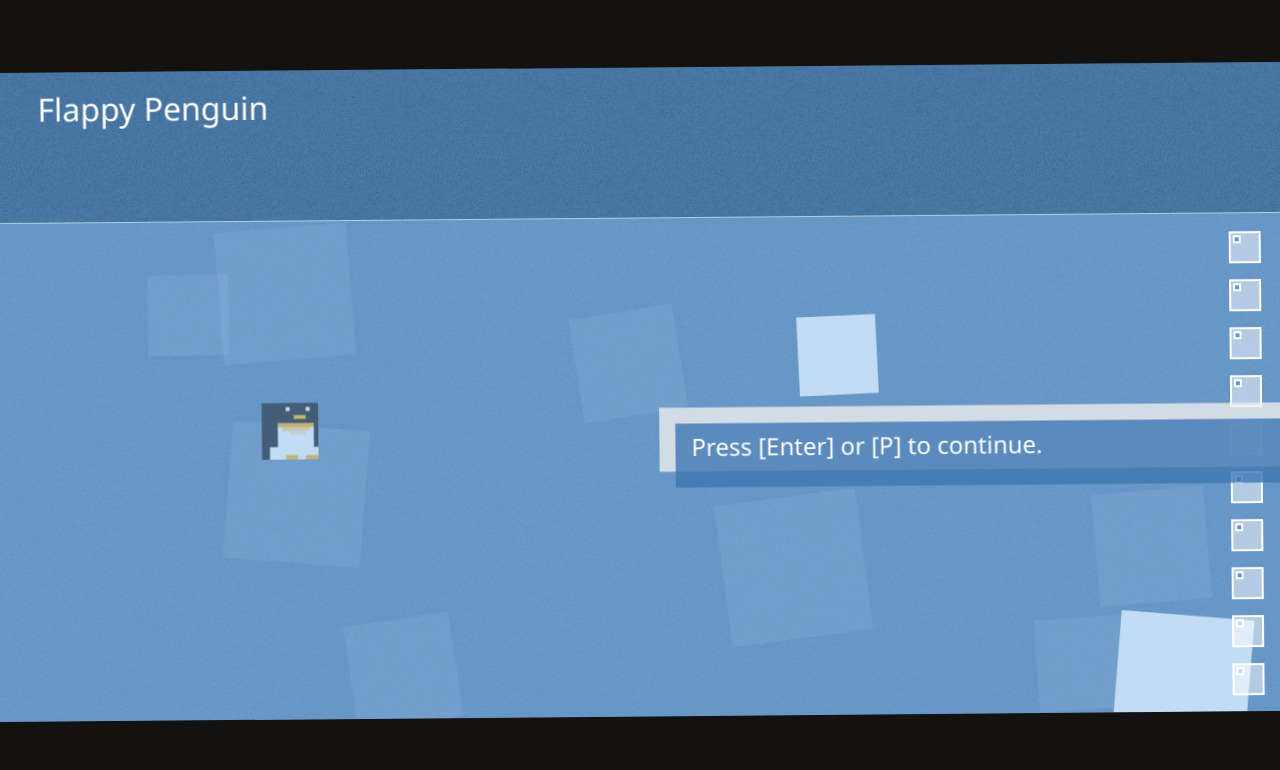
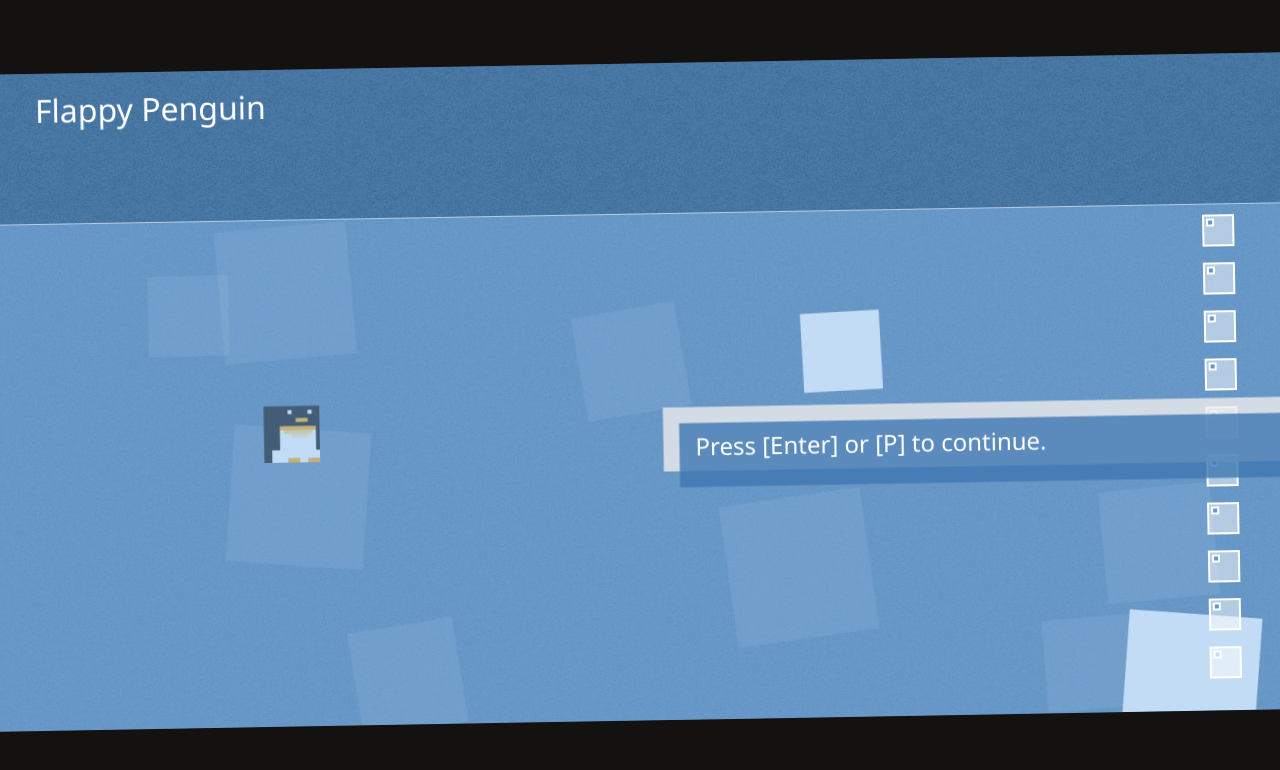
Before and after one commit to StefanCimander/Flappy-Penguin, a plain HTML site: page game/index.html in a window 1280 px wide. Shown: the top 770 px of the page. Drawn offline with Linux system fonts and the light colour scheme.

Commit message:
Minor rotation changes.

```diff
--- a/game/css/style.css
+++ b/game/css/style.css
@@ -3,7 +3,7 @@ body {
     background-color: #131211;
     height: 100vh;
     overflow: hidden;
-    transform: rotate(-.5deg);
+    transform: rotate(-1deg);
     margin: -.5em;
 }
 canvas {
@@ -11,11 +11,11 @@ canvas {
     top: 50%;
     transform: translateY(-50%);
     background: url(../assets/noise.png);
-    /*
-    background: #7db9e8;
-    background: -moz-linear-gradient(top, #7db9e8 0%, #000000 100%);
-    background: -webkit-linear-gradient(top, #7db9e8 0%,#000000 100%);
-    background: linear-gradient(to bottom, #7db9e8 0%,#000000 100%);
-    filter: progid:DXImageTransform.Microsoft.gradient( startColorstr='#7db9e8', endColorstr='#000000',GradientType=0 );
-    */
+
+    /*background: #7db9e8, url(../assets/noise.png);*/
+    /*background: -moz-linear-gradient(top, #7db9e8 0%, #000000 100%), url(../assets/noise.png);*/
+    /*background: -webkit-linear-gradient(top, #7db9e8 0%,#000000 100%), url(../assets/noise.png);*/
+    /*background: linear-gradient(to bottom, #7db9e8 0%,#000000 100%), url(../assets/noise.png);*/
+    /*filter: progid:DXImageTransform.Microsoft.gradient( startColorstr='#7db9e8', endColorstr='#000000',GradientType=0 );*/
+
 }
--- a/game/js/setup.js
+++ b/game/js/setup.js
@@ -85,8 +85,8 @@ function setupGUI(stage, scene) {
         var bubble  = new createjs.Bitmap('assets/square/bubble.png');
             bubble.scaleX = 0.5;
             bubble.scaleY = 0.5;
-            bubble.x = stage.canvas.width - 64;
-            bubble.y = stage.canvas.height - 48 - i * 48;
+            bubble.x = stage.canvas.width - 96;
+            bubble.y = stage.canvas.height - 64 - i * 48;
             stage.addChild(bubble);
         scene.hud.breathBubbles[i] = bubble;
     }
```
Also changed, not shown: game/js/config.js (line endings or trailing spaces).
